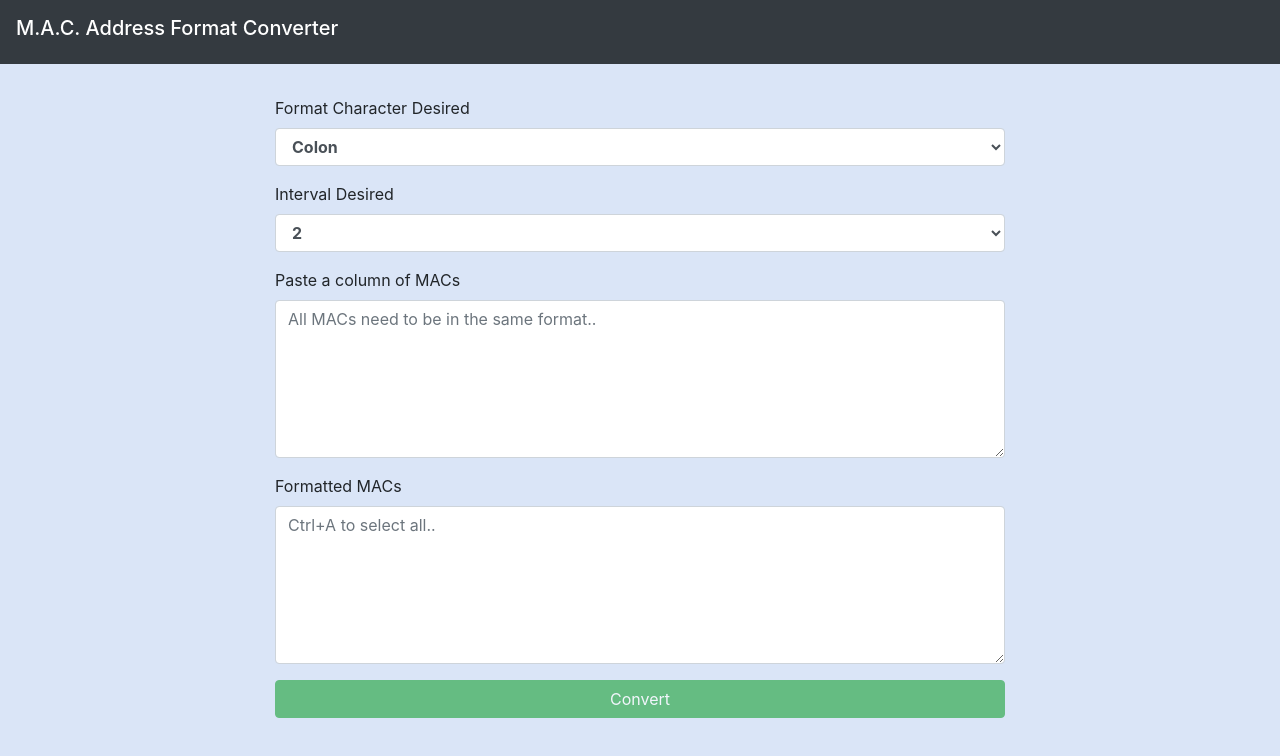
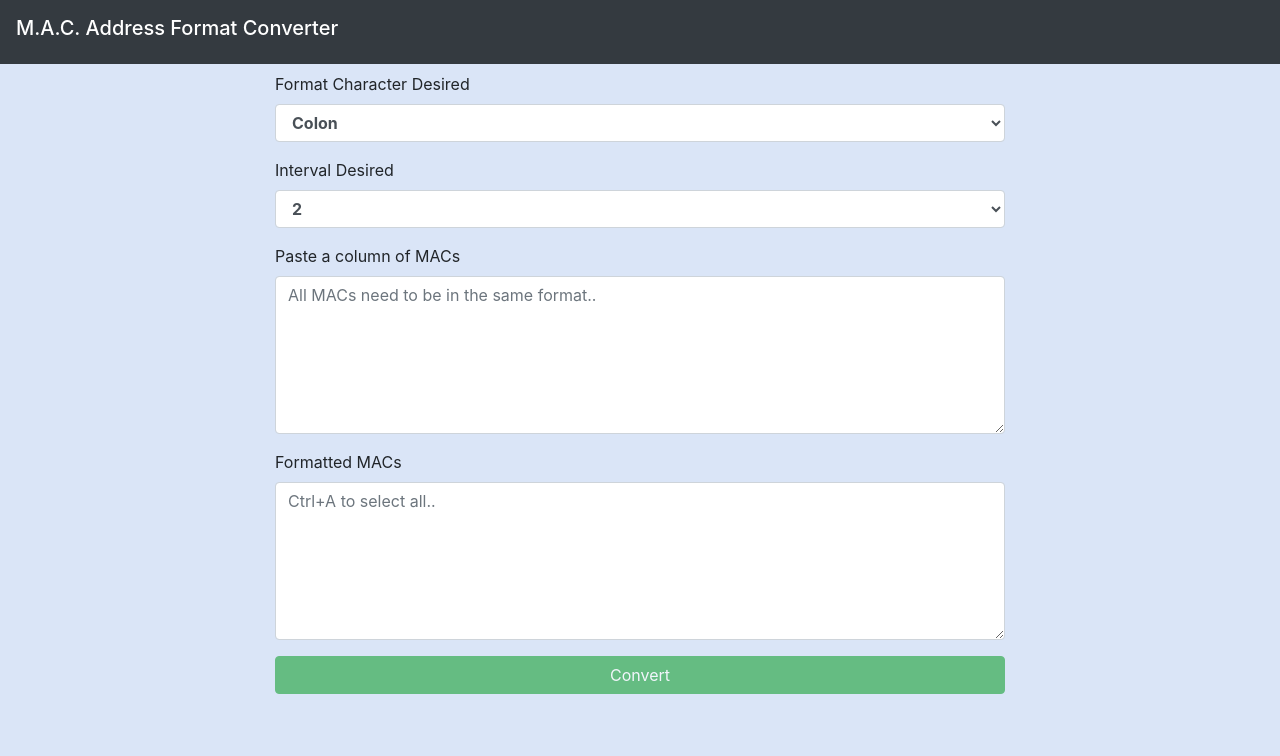
Before and after one commit to TPSreports2020/mac-converter, an Angular app: page / in a window 1280 px wide. Shown: the top 756 px of the page. Built offline with nearby package versions, Linux system fonts and the light colour scheme.

Commit message:
2 files modified

```diff
--- a/src/app/app.component.css
+++ b/src/app/app.component.css
@@ -1,5 +1,5 @@
 form {
-  margin-top: 2rem;
+  margin-top: .5rem;
 }
 
 #formatSelect {
```
Also changed, not shown: src/app/app.component.ts (+10 -9 lines).
